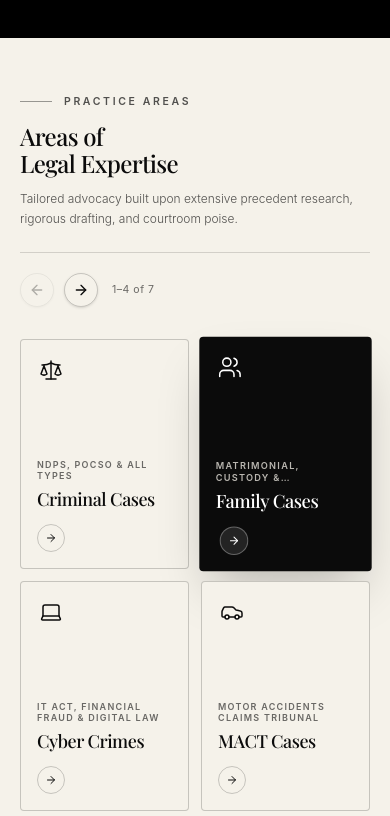
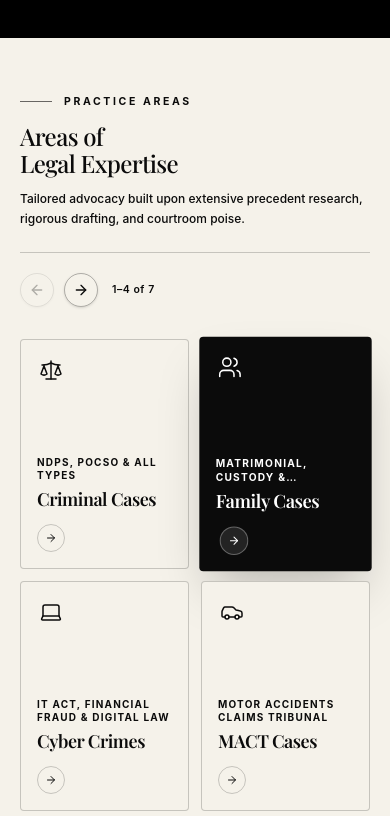
Before and after one commit to ha-shir/Lawfolio, a React (Vite) app: page / in a window 390 px wide. Shown: the part 908-1724 px from the top of the page. Built offline with nearby package versions, Linux system fonts and the light colour scheme; a web font is replaced by a local one.

Commit message:
Enhance Practice Areas small text visibility in mobile and remove CaseModal popup page

```diff
--- a/src/App.tsx
+++ b/src/App.tsx
@@ -11,7 +11,6 @@ import { Footer } from './components/Footer';
 import { ConsultationModal } from './components/ConsultationModal';
 import { VideoModal } from './components/VideoModal';
 import { PracticeModal } from './components/PracticeModal';
-import { CaseModal } from './components/CaseModal';
 import { ArticleModal } from './components/ArticleModal';
 import { AboutModal } from './components/AboutModal';
 
@@ -22,7 +21,7 @@ import {
   articlesData,
 } from './data/portfolioData';
 
-import { PracticeArea, CaseStudy, Article } from './types';
+import { PracticeArea, Article } from './types';
 
 export default function App() {
   // Modal states
@@ -31,7 +30,6 @@ export default function App() {
   const [isVideoOpen, setIsVideoOpen] = useState(false);
   const [isAboutModalOpen, setIsAboutModalOpen] = useState(false);
   const [selectedPracticeArea, setSelectedPracticeArea] = useState<PracticeArea | null>(null);
-  const [selectedCase, setSelectedCase] = useState<CaseStudy | null>(null);
   const [selectedArticle, setSelectedArticle] = useState<Article | null>(null);
 
   const handleOpenConsultation = (areaTitle?: string) => {
@@ -66,7 +64,7 @@ export default function App() {
           {/* 5. Selected Cases Section */}
           <SelectedCases
             cases={selectedCasesData}
-            onSelectCase={(caseItem) => setSelectedCase(caseItem)}
+            onSelectCase={(caseItem) => handleOpenConsultation(caseItem.category)}
           />
 
           {/* 6. Testimonial Section */}
@@ -107,12 +105,6 @@ export default function App() {
         onOpenConsultationWithArea={(areaTitle) => handleOpenConsultation(areaTitle)}
       />
 
-      <CaseModal
-        caseItem={selectedCase}
-        onClose={() => setSelectedCase(null)}
-        onOpenConsultation={() => handleOpenConsultation()}
-      />
-
       <ArticleModal
         article={selectedArticle}
         onClose={() => setSelectedArticle(null)}
--- a/src/components/PracticeAreas.tsx
+++ b/src/components/PracticeAreas.tsx
@@ -91,8 +91,8 @@ export const PracticeAreas: React.FC<PracticeAreasProps> = ({
             className="lg:col-span-4 flex flex-col justify-start text-left"
           >
             <div className="flex items-center gap-3 mb-3.5">
-              <span className="w-8 h-[1px] bg-[#0B0B0B]/40" />
-              <span className="text-[10.5px] sm:text-[11px] font-sans tracking-[0.25em] text-[#0B0B0B]/70 uppercase font-semibold">
+              <span className="w-8 h-[1px] bg-[#0B0B0B]/60" />
+              <span className="text-[10.5px] sm:text-[11px] font-sans tracking-[0.25em] text-[#0B0B0B] uppercase font-bold">
                 Practice Areas
               </span>
             </div>
@@ -102,12 +102,12 @@ export const PracticeAreas: React.FC<PracticeAreasProps> = ({
               Legal Expertise
             </h2>
 
-            <p className="mt-3 sm:mt-4 text-xs sm:text-sm font-sans text-[#0B0B0B]/70 leading-relaxed font-light max-w-sm">
+            <p className="mt-3 sm:mt-4 text-xs sm:text-sm font-sans text-[#0B0B0B] leading-relaxed font-medium max-w-sm">
               Tailored advocacy built upon extensive precedent research, rigorous drafting, and courtroom poise.
             </p>
 
             {/* Slider Navigation & Mode Switcher Controls */}
-            <div className="mt-6 sm:mt-8 pt-5 sm:pt-6 border-t border-[#0B0B0B]/15 flex items-center justify-between gap-4">
+            <div className="mt-6 sm:mt-8 pt-5 sm:pt-6 border-t border-[#0B0B0B]/20 flex items-center justify-between gap-4">
               {/* Prev / Next Buttons */}
               {!isGridMode ? (
                 <div className="flex items-center gap-2.5">
@@ -116,7 +116,7 @@ export const PracticeAreas: React.FC<PracticeAreasProps> = ({
                     onClick={handlePrev}
                     disabled={!canGoPrev}
                     aria-label="Previous practice areas"
-                    className="w-8.5 h-8.5 sm:w-9 sm:h-9 rounded-full border border-[#0B0B0B]/20 flex items-center justify-center text-[#0B0B0B] hover:bg-[#0B0B0B] hover:text-white transition-all disabled:opacity-30 disabled:cursor-not-allowed cursor-pointer shadow-sm active:scale-95"
+                    className="w-8.5 h-8.5 sm:w-9 sm:h-9 rounded-full border border-[#0B0B0B]/30 flex items-center justify-center text-[#0B0B0B] hover:bg-[#0B0B0B] hover:text-white transition-all disabled:opacity-30 disabled:cursor-not-allowed cursor-pointer shadow-sm active:scale-95"
                   >
                     <ArrowLeft className="w-4 h-4" />
                   </button>
@@ -125,16 +125,16 @@ export const PracticeAreas: React.FC<PracticeAreasProps> = ({
                     onClick={handleNext}
                     disabled={!canGoNext}
                     aria-label="Next practice areas"
-                    className="w-8.5 h-8.5 sm:w-9 sm:h-9 rounded-full border border-[#0B0B0B]/20 flex items-center justify-center text-[#0B0B0B] hover:bg-[#0B0B0B] hover:text-white transition-all disabled:opacity-30 disabled:cursor-not-allowed cursor-pointer shadow-sm active:scale-95"
+                    className="w-8.5 h-8.5 sm:w-9 sm:h-9 rounded-full border border-[#0B0B0B]/30 flex items-center justify-center text-[#0B0B0B] hover:bg-[#0B0B0B] hover:text-white transition-all disabled:opacity-30 disabled:cursor-not-allowed cursor-pointer shadow-sm active:scale-95"
                   >
                     <ArrowRight className="w-4 h-4" />
                   </button>
-                  <span className="text-[10.5px] sm:text-[11px] font-sans text-[#0B0B0B]/60 tracking-wider ml-1">
+                  <span className="text-[10.5px] sm:text-[11px] font-sans text-[#0B0B0B] font-semibold tracking-wider ml-1">
                     {startIndex + 1}–{startIndex + displayedCards.length} of {allUserCases.length}
                   </span>
                 </div>
               ) : (
-                <span className="text-[10.5px] sm:text-[11px] font-sans text-[#0B0B0B]/60 tracking-wider">
+                <span className="text-[10.5px] sm:text-[11px] font-sans text-[#0B0B0B] font-semibold tracking-wider">
                   All {allUserCases.length} Disciplines
                 </span>
               )}
@@ -201,8 +201,8 @@ export const PracticeAreas: React.FC<PracticeAreasProps> = ({
                         {/* Subtitle Tag */}
                         {area.subtitle && (
                           <span
-                            className={`text-[8.5px] min-[380px]:text-[9px] sm:text-[9.5px] font-sans uppercase tracking-[0.14em] font-semibold leading-tight line-clamp-2 transition-colors duration-300 ${
-                              isActive ? 'text-[#F5F2EA]/75' : 'text-[#0B0B0B]/60'
+                            className={`text-[9.5px] min-[380px]:text-[10px] sm:text-[10.5px] font-sans uppercase tracking-[0.12em] font-bold leading-tight line-clamp-2 transition-colors duration-300 ${
+                              isActive ? 'text-white' : 'text-[#0B0B0B]'
                             }`}
                           >
                             {area.subtitle}
@@ -211,7 +211,7 @@ export const PracticeAreas: React.FC<PracticeAreasProps> = ({
 
                         {/* Main Title in Serif */}
                         <h3
-                          className={`font-editorial text-base min-[380px]:text-lg sm:text-xl font-medium tracking-tight leading-snug transition-colors duration-300 ${
+                          className={`font-editorial text-base min-[380px]:text-lg sm:text-xl font-semibold tracking-tight leading-snug transition-colors duration-300 ${
                             isActive ? 'text-white' : 'text-[#0B0B0B]'
                           }`}
                         >
--- a/src/components/SelectedCases.tsx
+++ b/src/components/SelectedCases.tsx
@@ -100,7 +100,7 @@ export const SelectedCases: React.FC<SelectedCasesProps> = ({ cases, onSelectCas
                     {/* Bottom Status / Jurisdiction */}
                     <div className="pt-4 sm:pt-6 border-t border-white/10 flex items-center justify-between text-[10.5px] sm:text-[11px] text-[#A5A5A5]">
                       <span>{caseItem.jurisdiction.split('&')[0]}</span>
-                      <span className="text-xs text-[#F5F2EA] group-hover:underline">Read Brief →</span>
+                      <span className="text-xs text-[#F5F2EA] group-hover:underline">Discuss Case →</span>
                     </div>
                   </motion.div>
                 ))}
```
